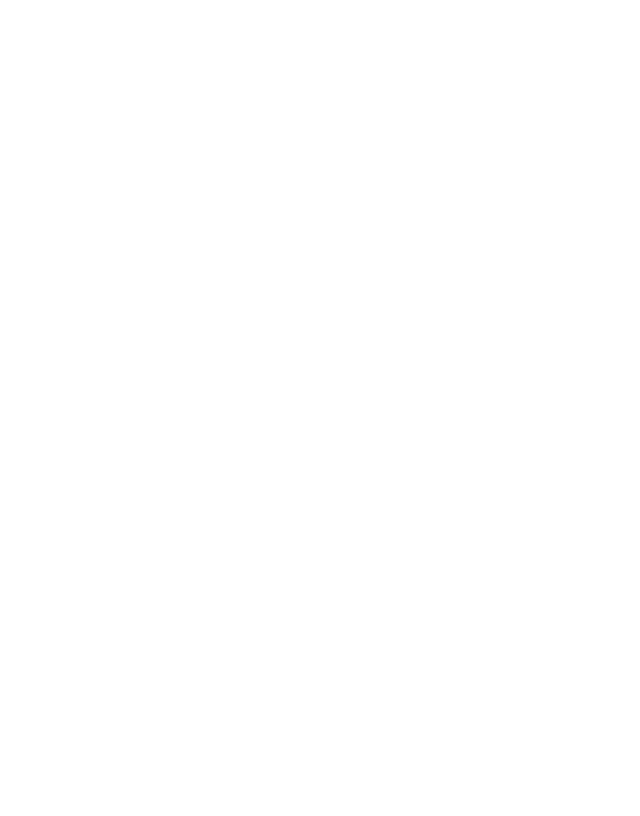
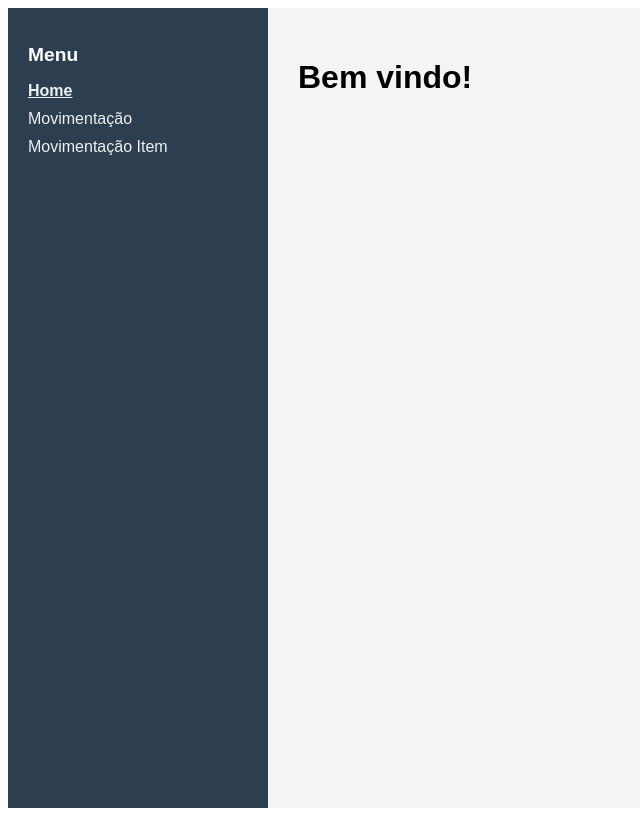
Before and after one commit to EduardoDos-SantosP/vue-sym, a Vue app: page / in a window 1280 px wide. Shown: the whole page, without its empty margins (0-640 px from the left). Built offline with nearby package versions, Linux system fonts and the light colour scheme.

Commit message:
data, listagem e exclusão com sucesso

```diff
--- a/jsconfig.json
+++ b/jsconfig.json
@@ -2,7 +2,8 @@
   "compilerOptions": {
     "paths": {
       "@/*": ["./src/*"]
-    }
+    },
+    "module": "ES2022"
   },
   "exclude": ["node_modules", "dist"]
 }
--- a/package.json
+++ b/package.json
@@ -16,6 +16,7 @@
   },
   "devDependencies": {
     "@types/axios": "^0.14.4",
+    "@types/vue-router": "^2.0.0",
     "@vitejs/plugin-vue": "^5.2.1",
     "vite": "^6.0.11",
     "vite-plugin-vue-devtools": "^7.7.1"
--- a/src/App.vue
+++ b/src/App.vue
@@ -1,72 +1,68 @@
 <script setup>
-import { RouterLink, RouterView } from 'vue-router'
-import HelloWorld from './components/HelloWorld.vue'
+import { RouterView, RouterLink } from 'vue-router'
 </script>
 
 <template>
-  <RouterView />
+  <div class="app-container">
+    <!-- Menu Lateral -->
+    <aside class="sidebar">
+      <h2>Menu</h2>
+      <nav>
+        <ul>
+          <li><RouterLink to="/">Home</RouterLink></li>
+          <li><RouterLink to="/movimentacao">Movimentação</RouterLink></li>
+          <li><RouterLink to="/movimentacao-item">Movimentação Item</RouterLink></li>
+        </ul>
+      </nav>
+    </aside>
+
+    <!-- Conteúdo Principal -->
+    <main class="main-content">
+      <RouterView />
+    </main>
+  </div>
 </template>
 
 <style scoped>
-header {
-  line-height: 1.5;
-  max-height: 100vh;
+.app-container {
+  display: flex;
+  min-height: 100vh;
 }
 
-.logo {
-  display: block;
-  margin: 0 auto 2rem;
+.sidebar {
+  width: 220px;
+  background-color: #2c3e50;
+  color: #fff;
+  padding: 20px;
 }
 
-nav {
-  width: 100%;
-  font-size: 12px;
-  text-align: center;
-  margin-top: 2rem;
+.sidebar h2 {
+  font-size: 1.2rem;
+  margin-bottom: 10px;
 }
 
-nav a.router-link-exact-active {
-  color: var(--color-text);
+.sidebar ul {
+  list-style: none;
+  padding: 0;
 }
 
-nav a.router-link-exact-active:hover {
-  background-color: transparent;
+.sidebar li {
+  margin: 10px 0;
 }
 
-nav a {
-  display: inline-block;
-  padding: 0 1rem;
-  border-left: 1px solid var(--color-border);
+.sidebar a {
+  color: #ecf0f1;
+  text-decoration: none;
 }
 
-nav a:first-of-type {
-  border: 0;
+.sidebar a.router-link-active {
+  font-weight: bold;
+  text-decoration: underline;
 }
 
-@media (min-width: 1024px) {
-  header {
-    display: flex;
-    place-items: center;
-    padding-right: calc(var(--section-gap) / 2);
-  }
-
-  .logo {
-    margin: 0 2rem 0 0;
-  }
-
-  header .wrapper {
-    display: flex;
-    place-items: flex-start;
-    flex-wrap: wrap;
-  }
-
-  nav {
-    text-align: left;
-    margin-left: -1rem;
-    font-size: 1rem;
-
-    padding: 1rem 0;
-    margin-top: 1rem;
-  }
+.main-content {
+  flex: 1;
+  padding: 30px;
+  background-color: #f4f4f4;
 }
 </style>
--- a/src/api.js
+++ b/src/api.js
@@ -1,6 +1,6 @@
 import axios from "axios";
 
 export const api = axios.create({
-    baseURL: 'https://127.0.0.1:8000',
+    baseURL: 'http://127.0.0.1:8000',
     validateStatus: status => true
 })
--- a/src/views/HomeView.vue
+++ b/src/views/HomeView.vue
@@ -4,6 +4,6 @@
 
 <template>
   <main>
-
+    <h1>Bem vindo!</h1>
   </main>
 </template>
--- a/src/views/MovimentacaoView.vue
+++ b/src/views/MovimentacaoView.vue
@@ -16,8 +16,25 @@ export default {
       }
     };
   },
+  computed: {
+    movimentacaoList() {
+      return this.movimentacoes.map(m => ({
+        ...m,
+        data: typeof m.data === 'string'
+            ? m.data
+            : new Date(m.data?.date.split(' ')[0]).toISOString().split('T')[0],
+      }))
+    }
+  },
   methods: {
     salvarMovimentacao() {
+      console.log(this.formMovimentacao)
+      api.post('/movimentacao/new', {
+        ...this.formMovimentacao,
+        descricao: this.formMovimentacao.descricao ?? '',
+        data: this.formMovimentacao.data + ' 00:00',
+        id: this.formMovimentacao.id || undefined
+      })
       if (this.formMovimentacao.id) {
         // Update existing movimentacao
         const index = this.movimentacoes.findIndex(m => m.id === this.formMovimentacao.id);
@@ -30,10 +47,17 @@ export default {
       this.limparFormulario();
     },
     editarMovimentacao(movimentacao) {
+      console.log(movimentacao)
       this.formMovimentacao = { ...movimentacao };
     },
-    excluirMovimentacao(id) {
-      this.movimentacoes = this.movimentacoes.filter(m => m.id !== id);
+    async excluirMovimentacao(id) {
+      const { data } = await api.post('/movimentacao/delete/' + id)
+      if (data.valor)
+        this.movimentacoes = this.movimentacoes.filter(m => m.id !== id);
+      else {
+        // alert('Erro ao excluir a movimentação')
+        console.log(data)
+      }
     },
     limparFormulario() {
       this.formMovimentacao = {
@@ -57,6 +81,7 @@ export default {
     <h1>Cadastro de Movimentações</h1>
 
     <form @submit.prevent="salvarMovimentacao">
+
       <div>
         <label for="nome">Nome:</label>
         <input id="nome" v-model="formMovimentacao.nome" required>
@@ -88,9 +113,9 @@ export default {
       </tr>
       </thead>
       <tbody>
-      <tr v-for="movimentacao in movimentacoes" :key="movimentacao.id">
+      <tr v-for="movimentacao in movimentacaoList" :key="movimentacao.id">
         <td>{{ movimentacao.nome }}</td>
-        <td>{{ movimentacao.data }}</td>
+        <td>{{ new Date(movimentacao.data).toLocaleDateString('pt-BR') }}</td>
         <td>{{ movimentacao.descricao }}</td>
         <td>{{ movimentacao.valor }}</td>
         <td>
```
Also changed, not shown: 1 other file (tests, documents, lock files or other folders).
